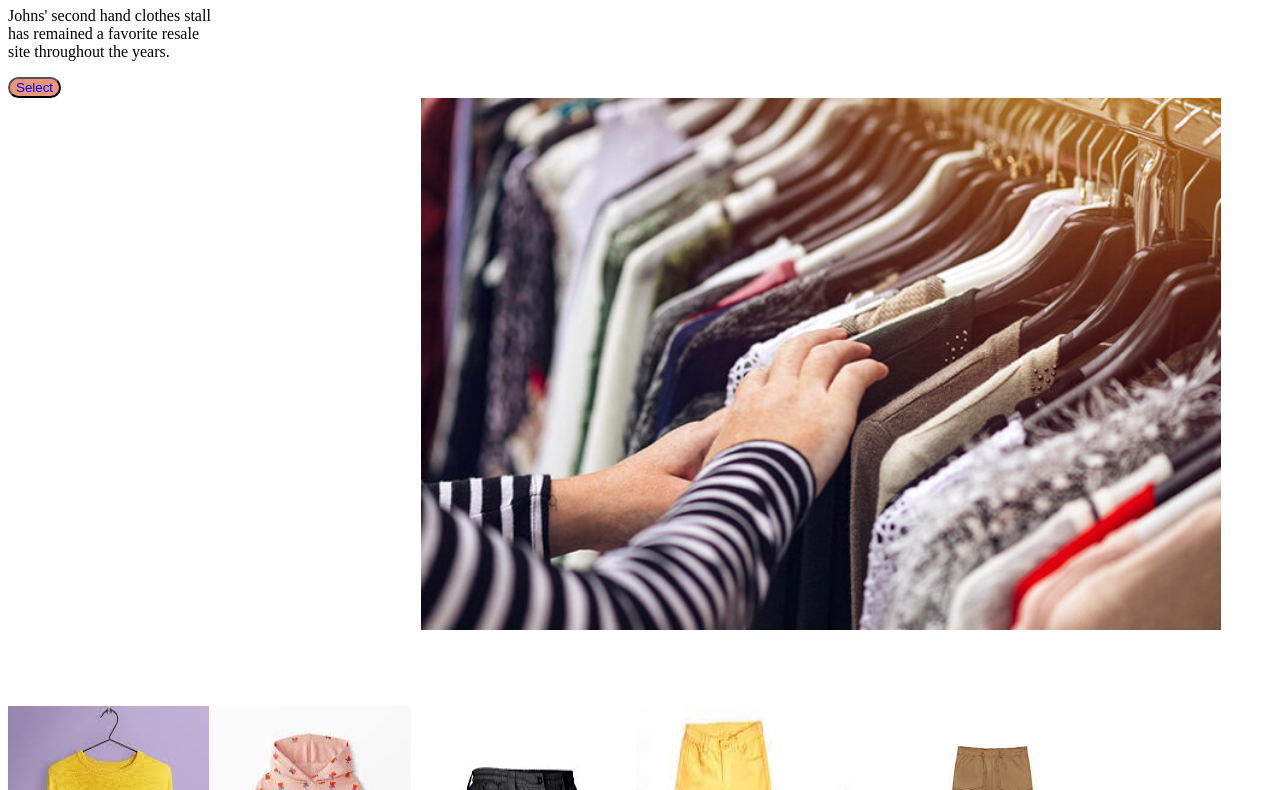
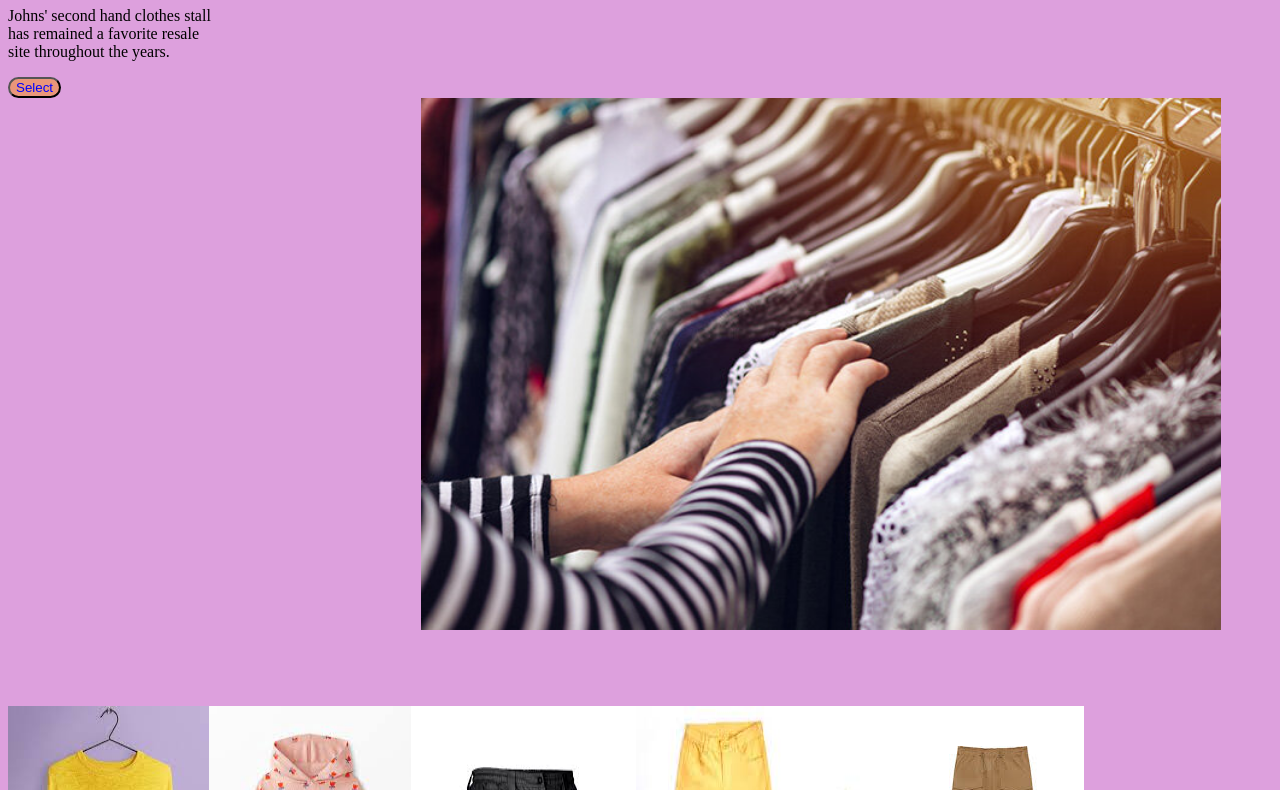
Before and after one commit to Maurine-Jebet/Web4, a plain HTML site: page index.html in a window 1280 px wide. Shown: the part 107-897 px from the top of the page. Drawn offline with Linux system fonts and the light colour scheme.

Commit message:
first commit

```diff
--- a/style.css
+++ b/style.css
@@ -81,3 +81,6 @@
     color: blue;
     background-color: darksalmon;
 }
+body{
+    background-color: plum;
+}
```
